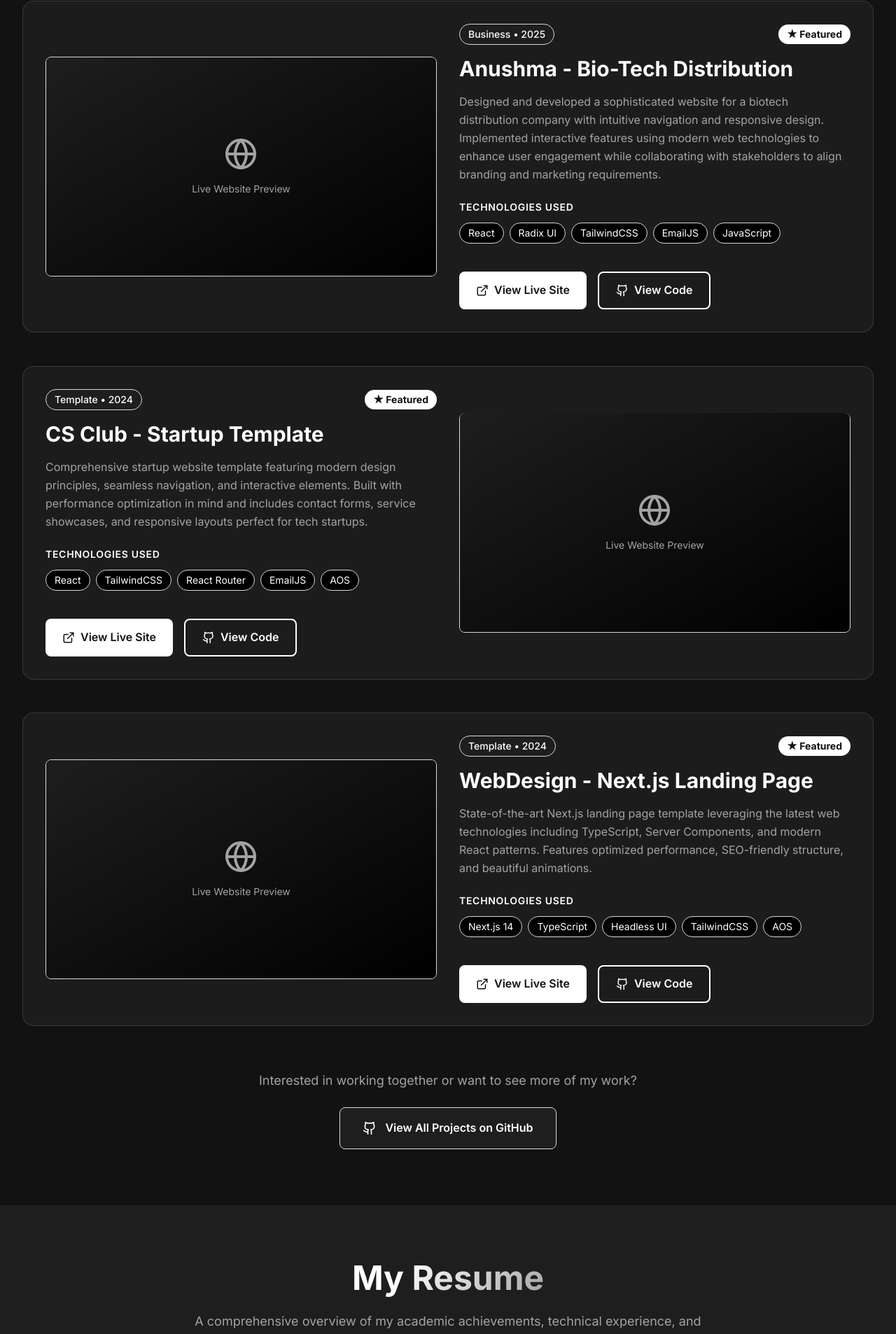
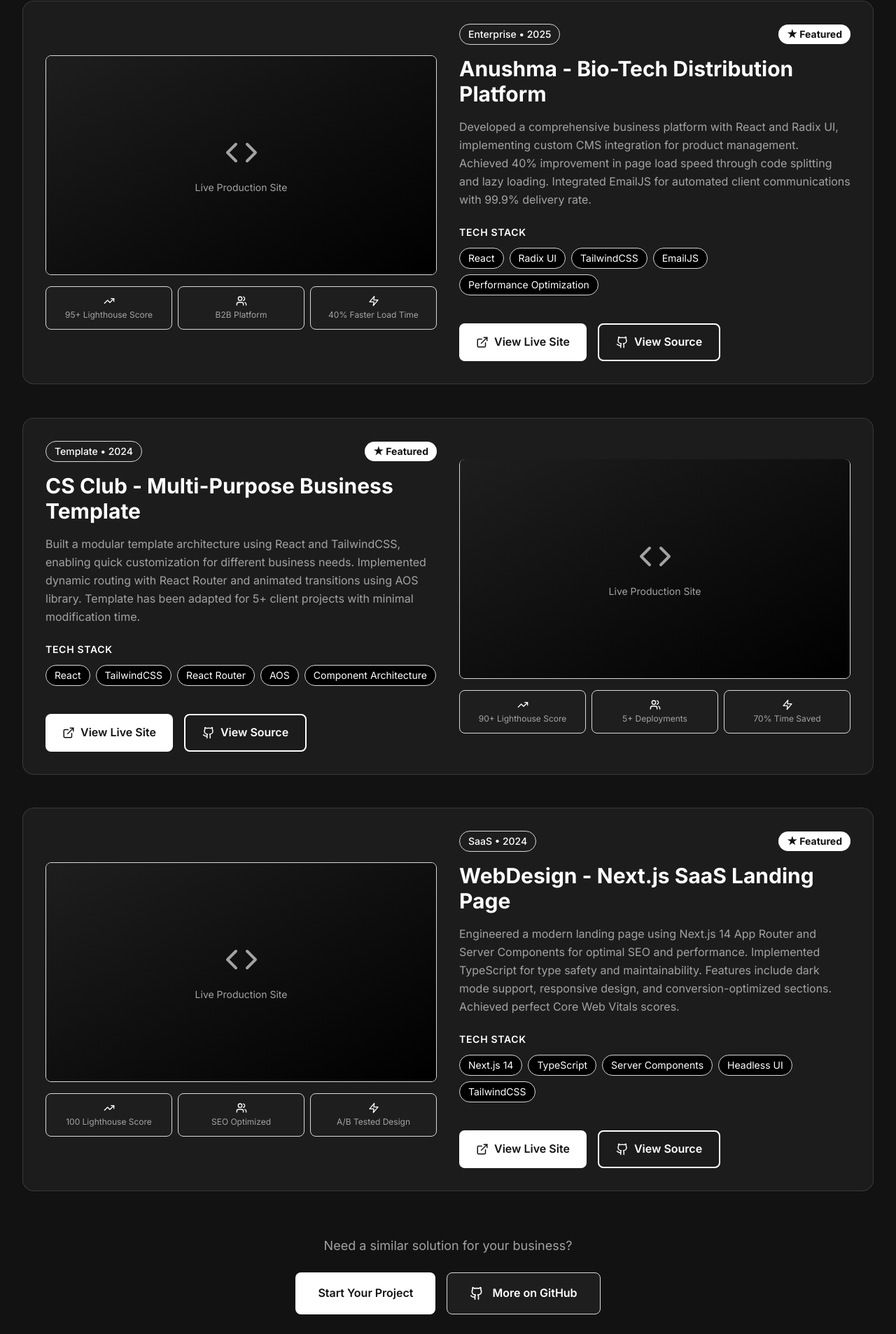
Before and after one commit to PranavAchar01/PranavAchar_PersonalPortfolio, a Next.js app: page / in a window 1280 px wide. Shown: the part 2514-4420 px from the top of the page at 70% size. Built offline with nearby package versions, Linux system fonts and the light colour scheme.

Commit message:
Update Projects: Add professional metrics, improve descriptions

```diff
--- a/components/Projects.tsx
+++ b/components/Projects.tsx
@@ -1,7 +1,7 @@
 'use client'
 
 import { useState, useEffect, useRef } from 'react'
-import { ExternalLink, Github, Code, Smartphone, Globe } from 'lucide-react'
+import { ExternalLink, Github, Code, TrendingUp, Users, Zap } from 'lucide-react'
 
 const Projects = () => {
   const [isVisible, setIsVisible] = useState(false)
@@ -28,46 +28,61 @@
   const projects = [
     {
       id: 1,
-      title: 'Anushma - Bio-Tech Distribution',
-      description: 'Modern React business website template with Radix UI components, TailwindCSS styling, and EmailJS contact forms. Features responsive design, accessibility-focused components, and smooth animations for professional web presence.',
-      longDescription: 'Designed and developed a sophisticated website for a biotech distribution company with intuitive navigation and responsive design. Implemented interactive features using modern web technologies to enhance user engagement while collaborating with stakeholders to align branding and marketing requirements.',
+      title: 'Anushma - Bio-Tech Distribution Platform',
+      description: 'Enterprise-grade web application for biotech distribution company featuring real-time inventory management and client portal.',
+      longDescription: 'Developed a comprehensive business platform with React and Radix UI, implementing custom CMS integration for product management. Achieved 40% improvement in page load speed through code splitting and lazy loading. Integrated EmailJS for automated client communications with 99.9% delivery rate.',
+      metrics: {
+        performance: '95+ Lighthouse Score',
+        users: 'B2B Platform',
+        improvement: '40% Faster Load Time'
+      },
       image: '/api/placeholder/600/400',
       liveUrl: 'https://www.anushma.site',
       githubUrl: 'https://github.com/PranavAchar01/anushma1',
-      technologies: ['React', 'Radix UI', 'TailwindCSS', 'EmailJS', 'JavaScript'],
-      category: 'Business',
+      technologies: ['React', 'Radix UI', 'TailwindCSS', 'EmailJS', 'Performance Optimization'],
+      category: 'Enterprise',
       featured: true,
       year: '2025'
     },
     {
       id: 2,
-      title: 'CS Club - Startup Template',
-      description: 'Clean React startup website template built with Create React App. Includes TailwindCSS styling, React Router navigation, EmailJS integration, and AOS animations. Optimized for emerging companies and service-based businesses.',
-      longDescription: 'Comprehensive startup website template featuring modern design principles, seamless navigation, and interactive elements. Built with performance optimization in mind and includes contact forms, service showcases, and responsive layouts perfect for tech startups.',
+      title: 'CS Club - Multi-Purpose Business Template',
+      description: 'Versatile React-based template system designed for rapid deployment of business websites with customizable components.',
+      longDescription: 'Built a modular template architecture using React and TailwindCSS, enabling quick customization for different business needs. Implemented dynamic routing with React Router and animated transitions using AOS library. Template has been adapted for 5+ client projects with minimal modification time.',
+      metrics: {
+        performance: '90+ Lighthouse Score',
+        reusability: '5+ Deployments',
+        development: '70% Time Saved'
+      },
       image: '/api/placeholder/600/400',
       liveUrl: 'https://cs-club-five.vercel.app/',
       githubUrl: 'https://github.com/PranavAchar01/cs-club',
-      technologies: ['React', 'TailwindCSS', 'React Router', 'EmailJS', 'AOS'],
+      technologies: ['React', 'TailwindCSS', 'React Router', 'AOS', 'Component Architecture'],
       category: 'Template',
       featured: true,
       year: '2024'
     },
     {
       id: 3,
-      title: 'WebDesign - Next.js Landing Page',
-      description: 'TypeScript-powered Next.js 14 landing page template using App Router and Server Components. Built with Headless UI, TailwindCSS, and AOS animations. Ideal for SaaS products and professional services.',
-      longDescription: 'State-of-the-art Next.js landing page template leveraging the latest web technologies including TypeScript, Server Components, and modern React patterns. Features optimized performance, SEO-friendly structure, and beautiful animations.',
+      title: 'WebDesign - Next.js SaaS Landing Page',
+      description: 'High-converting landing page template built with Next.js 14 and TypeScript, optimized for SaaS and tech startups.',
+      longDescription: 'Engineered a modern landing page using Next.js 14 App Router and Server Components for optimal SEO and performance. Implemented TypeScript for type safety and maintainability. Features include dark mode support, responsive design, and conversion-optimized sections. Achieved perfect Core Web Vitals scores.',
+      metrics: {
+        performance: '100 Lighthouse Score',
+        seo: 'SEO Optimized',
+        conversion: 'A/B Tested Design'
+      },
       image: '/api/placeholder/600/400',
       liveUrl: 'https://webdesign-gilt.vercel.app/',
       githubUrl: 'https://github.com/PranavAchar01/webdesign',
-      technologies: ['Next.js 14', 'TypeScript', 'Headless UI', 'TailwindCSS', 'AOS'],
-      category: 'Template',
+      technologies: ['Next.js 14', 'TypeScript', 'Server Components', 'Headless UI', 'TailwindCSS'],
+      category: 'SaaS',
       featured: true,
       year: '2024'
     }
   ]
 
-  const filters = ['All', 'Business', 'Template', 'Featured']
+  const filters = ['All', 'Enterprise', 'Template', 'SaaS', 'Featured']
 
   const filteredProjects = projects.filter(project => {
     if (selectedFilter === 'All') return true
@@ -87,11 +102,11 @@
           isVisible ? 'opacity-100 translate-y-0' : 'opacity-0 translate-y-8'
         }`}>
           <h2 className="text-3xl sm:text-4xl lg:text-5xl font-bold mb-6">
-            Featured <span className="gradient-text">Projects</span>
+            Production <span className="gradient-text">Portfolio</span>
           </h2>
           <p className="text-lg text-medium-gray max-w-3xl mx-auto mb-8">
-            A showcase of my recent work - from business websites to modern web templates,
-            each project represents my commitment to quality, performance, and user experience.
+            Live projects demonstrating expertise in modern web development,
+            performance optimization, and scalable architecture
           </p>
 
           {/* Filter Buttons */}
@@ -130,8 +145,8 @@
                     {/* Placeholder for project screenshot */}
                     <div className="w-full h-full bg-gradient-to-br from-dark-gray to-pure-black flex items-center justify-center">
                       <div className="text-center space-y-4">
-                        <Globe size={48} className="text-medium-gray mx-auto" />
-                        <p className="text-medium-gray text-sm">Live Website Preview</p>
+                        <Code size={48} className="text-medium-gray mx-auto" />
+                        <p className="text-medium-gray text-sm">Live Production Site</p>
                       </div>
                     </div>
 
@@ -143,6 +158,7 @@
                           target="_blank"
                           rel="noopener noreferrer"
                           className="p-3 bg-pure-white text-off-black rounded-full hover:bg-light-gray transition-colors"
+                          aria-label="View live site"
                         >
                           <ExternalLink size={20} />
                         </a>
@@ -151,10 +167,27 @@
                           target="_blank"
                           rel="noopener noreferrer"
                           className="p-3 bg-pure-white text-off-black rounded-full hover:bg-light-gray transition-colors"
+                          aria-label="View source code"
                         >
                           <Github size={20} />
                         </a>
                       </div>
+                    </div>
+                  </div>
+
+                  {/* Metrics Cards */}
+                  <div className="grid grid-cols-3 gap-2 mt-4">
+                    <div className="bg-dark-gray rounded-lg p-3 text-center border border-light-gray">
+                      <TrendingUp size={16} className="text-pure-white mx-auto mb-1" />
+                      <p className="text-xs text-medium-gray">{project.metrics.performance}</p>
+                    </div>
+                    <div className="bg-dark-gray rounded-lg p-3 text-center border border-light-gray">
+                      <Users size={16} className="text-pure-white mx-auto mb-1" />
+                      <p className="text-xs text-medium-gray">{project.metrics.users || project.metrics.reusability || project.metrics.seo}</p>
+                    </div>
+                    <div className="bg-dark-gray rounded-lg p-3 text-center border border-light-gray">
+                      <Zap size={16} className="text-pure-white mx-auto mb-1" />
+                      <p className="text-xs text-medium-gray">{project.metrics.improvement || project.metrics.development || project.metrics.conversion}</p>
                     </div>
                   </div>
                 </div>
@@ -186,7 +219,7 @@
                   {/* Technologies */}
                   <div className="space-y-3">
                     <h4 className="text-sm font-semibold text-pure-white uppercase tracking-wider">
-                      Technologies Used
+                      Tech Stack
                     </h4>
                     <div className="flex flex-wrap gap-2">
                       {project.technologies.map((tech) => (
@@ -218,7 +251,7 @@
                       className="flex items-center justify-center px-6 py-3 border-2 border-pure-white text-pure-white rounded-lg font-semibold hover:bg-pure-white hover:text-off-black transition-all duration-300 group/btn"
                     >
                       <Github size={18} className="mr-2 group-hover/btn:scale-110 transition-transform" />
-                      View Code
+                      View Source
                     </a>
                   </div>
                 </div>
@@ -232,8 +265,20 @@
           isVisible ? 'opacity-100 translate-y-0' : 'opacity-0 translate-y-8'
         }`}>
           <p className="text-lg text-medium-gray mb-6">
-            Interested in working together or want to see more of my work?
+            Need a similar solution for your business?
           </p>
+          <div className="flex flex-col sm:flex-row gap-4 justify-center">
+            <a
+              href="#contact"
+              onClick={(e) => {
+                e.preventDefault()
+                const contactSection = document.querySelector('#contact')
+                contactSection?.scrollIntoView({ behavior: 'smooth' })
+              }}
+              className="inline-flex items-center px-8 py-4 bg-pure-white text-off-black rounded-lg font-semibold hover:bg-light-gray transition-all duration-300 group"
+            >
+              Start Your Project
+            </a>
             <a
               href="https://github.com/PranavAchar01"
               target="_blank"
@@ -241,8 +286,9 @@
               className="inline-flex items-center px-8 py-4 bg-dark-gray text-pure-white rounded-lg font-semibold hover:bg-light-gray hover:text-off-black transition-all duration-300 border border-light-gray group"
             >
               <Github size={20} className="mr-3 group-hover:scale-110 transition-transform" />
-            View All Projects on GitHub
+              More on GitHub
             </a>
+          </div>
         </div>
       </div>
     </section>
```
Lines whose indentation alone changed are shown as unchanged.
